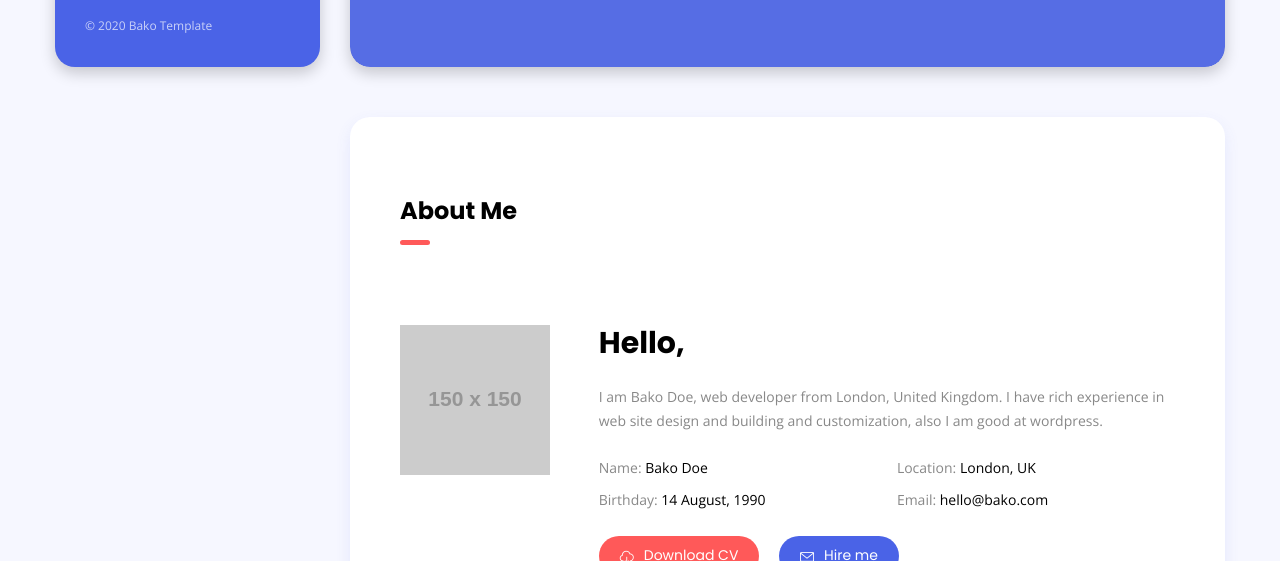
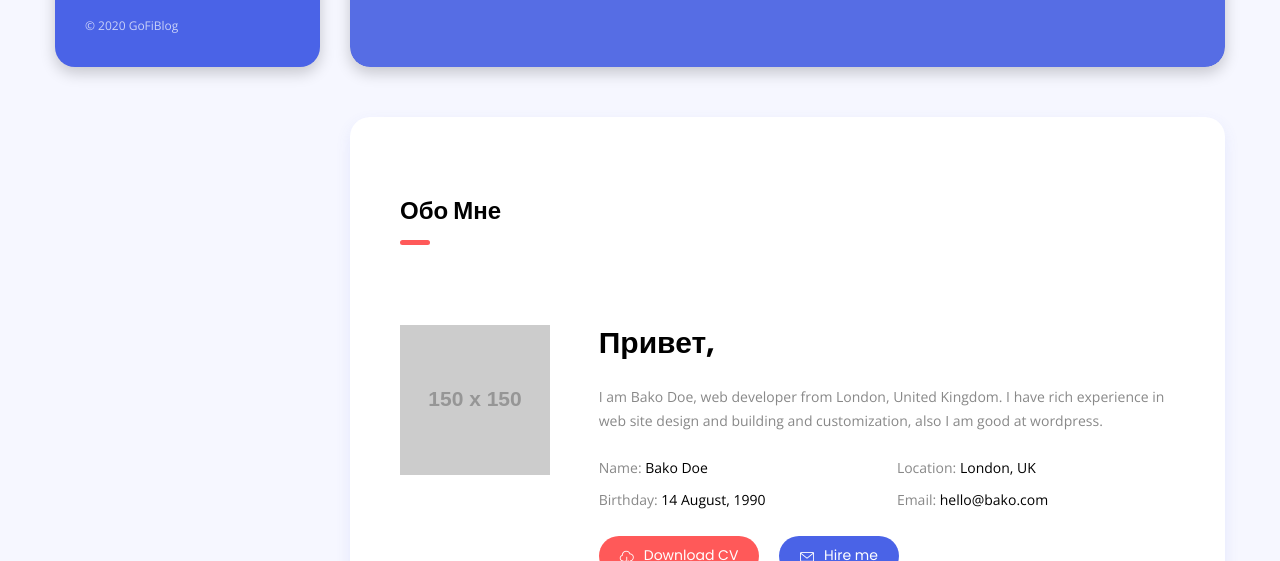
Before and after one commit to seregajd999/bloggofi, a plain HTML site: page index.html in a window 1280 px wide. Shown: the part 603-1164 px from the top of the page. Drawn offline with nearby package versions, Linux system fonts and the light colour scheme; placeholder pictures from the web are drawn by us.

Commit message:
Update index.html

```diff
--- a/index.html
+++ b/index.html
@@ -86,7 +86,7 @@
 				</ul>
 
 				<!-- copyright -->
-				<span class="copyright">© 2020 Bako Template</span>
+				<span class="copyright">© 2020 GoFiBlog</span>
 			</div>
 		</div>
 	</header>
@@ -108,7 +108,7 @@
 
 		<!-- section about -->
 		<section id="about" class="shadow-blue white-bg padding">
-			<h3 class="section-title">About Me</h3>
+			<h3 class="section-title">Обо Мне</h3>
 			<div class="spacer" data-height="80"></div>
 
 			<div class="row">
@@ -116,7 +116,7 @@
 					<img src="https://via.placeholder.com/150x150" alt="about" />
 				</div>
 				<div class="col-md-9">
-					<h2 class="mt-4 mt-md-0 mb-4">Hello,</h2>
+					<h2 class="mt-4 mt-md-0 mb-4">Привет,</h2>
 					<p class="mb-0">I am Bako Doe, web developer from London, United Kingdom. I have rich experience in web site design and building and customization, also I am good at wordpress.</p>
 					<div class="row my-4">
 						<div class="col-md-6">
```
